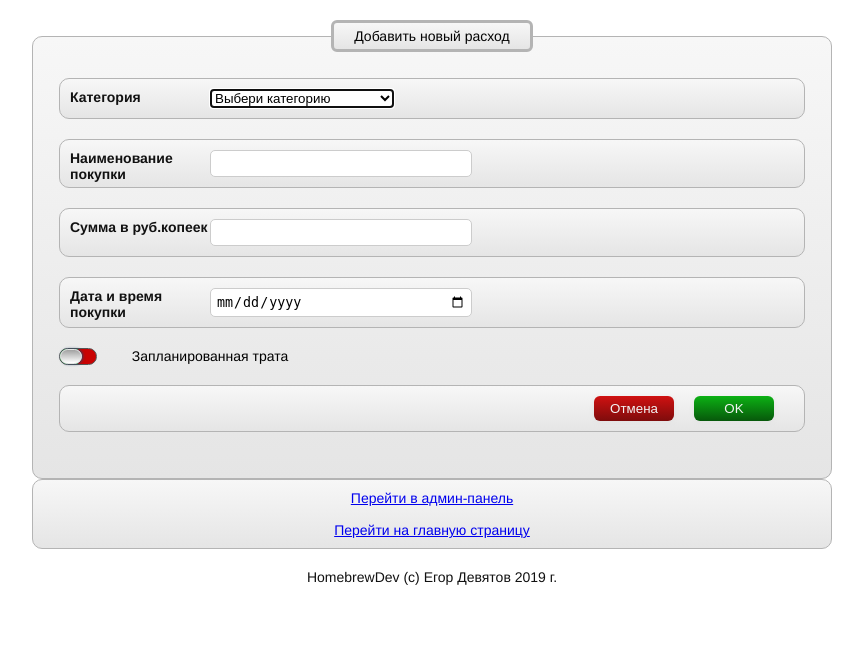
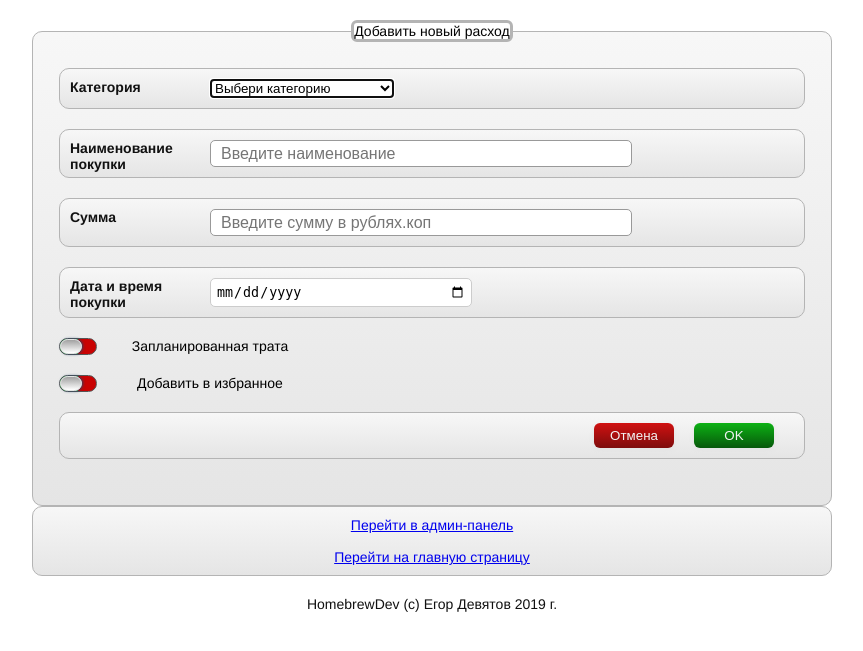
Before and after one commit to homebrewdev/django-homework, a Django app: page /add_spend/ in a window 1280 px wide. Shown: the top 651 px of the page, without its empty margins (208-1071 px from the left). Run offline with Django 3.2, Linux system fonts and the light colour scheme.

Commit message:
+ изменил шаблоны, добавил немного лоску в CSS

```diff
--- a/blog/templates/blog/add_spend.html
+++ b/blog/templates/blog/add_spend.html
@@ -18,6 +18,7 @@ body {
 	padding: 20px;
 	font-size: 14px;
 }
+
 
 input:not([type=checkbox]), textarea {
 	width: 250px;
@@ -92,9 +93,16 @@ padding:0;
 width:20px;
 }
 
+input[type=text] {
+    width:  400px;
+    height: 15px;
+    padding: 5px 10px 5px 10px;
+    border:1px solid #999;
+    font-size:16px;
+}
+
 .center {
   margin: 0 auto;
-  width: 800px;
   background: white;
   padding: 0px;
   text-align: center;
@@ -240,10 +248,10 @@ input[type=reset] {
 <form id="form-add-spend" method="post">
     {% csrf_token %}
   <fieldset>
-    <legend>Добавить новый расход</legend>
+    <legend class="center">Добавить новый расход</legend>
     <ol>
         <li><label>Категория</label></li>
-        <li><select autofocus name="category" required title="Выберите одну из категорий">
+        <li><select name="category" autofocus title="Выберите одну из категорий" required>
             <option value="">Выбери категорию</option>
             <option value="Продукты питания">Продукты питания</option>
             <option value="Связь">Связь</option>
@@ -259,16 +267,16 @@ input[type=reset] {
             <option value="Другая категория">Другая категория</option>
         </select>
         </li>
-
     </ol>
+      <!-- Основные поля -->
     <ol>
       <li><label for="name">Наименование покупки</label></li>
-      <li><input type="text" id="name" name="name" required/></li>
+      <li><input type="text" id="name" name="name" size="40" placeholder="Введите наименование" required/></li>
     </ol>
       <ol>
-      <li><label for="amount">Сумма в руб.копеек</label></li>
-      <li><input type="text" id="amount" name="amount" required pattern="\d+(\.\d{2})?"
-                 title="Формат ввода: (цифры руб).(цифры копеек)"/></li>
+      <li><label for="amount">Сумма</label></li>
+      <li><input type="text" id="amount" name="amount" placeholder="Введите сумму в рублях.коп" required pattern="\d+(\.\d{2})?"
+                 title="Формат ввода: [цифры руб].[цифры копеек]"/></li>
     </ol>
       <ol>
       <li><label for="date">Дата и время покупки</label></li>
@@ -280,7 +288,11 @@ input[type=reset] {
 			<input type="checkbox" value="1" id="1" name="1"/>
 			<label class="check" for="1"></label>
 			<label class="info">Запланированная трата</label>
-
+          </p>
+          <p>
+            <input type="checkbox" value="2" id="2" name="2"/>
+			<label class="check" for="2"></label>
+			<label class="info">Добавить в избранное</label>
 		  </p>
           <!--
 		  <p>
--- a/blog/templates/blog/post_list.html
+++ b/blog/templates/blog/post_list.html
@@ -238,10 +238,11 @@ input[type=reset] {
 
         <!-- <link rel="stylesheet" href="style.css" type="text/css"> -->
 </head>
+<link rel="icon" href="/favicon.ico" type="image/x-icon">
     <body>
     <form id="form-1" method="post">{% csrf_token %}
         <fieldset>
-            <legend>Учет личных расходов</legend>
+            <legend class="center">Учет личных расходов</legend>
             <ol class="center">
             <li><a href="http://127.0.0.1:8000/admin">Перейти в админ-панель</a></li>
             <li><br><a href="http://127.0.0.1:8000/add_spend">Добавить новый расход</a></li>
```
Also changed, not shown: db.sqlite3.
